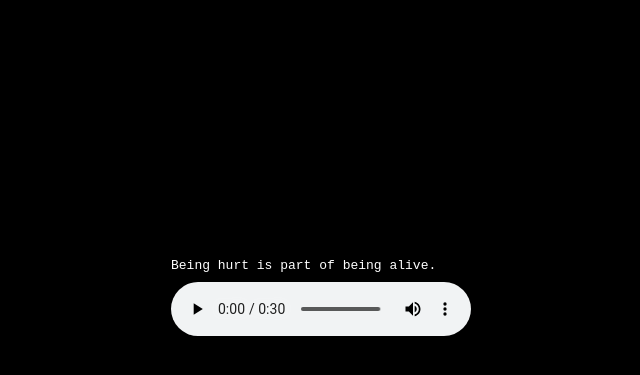
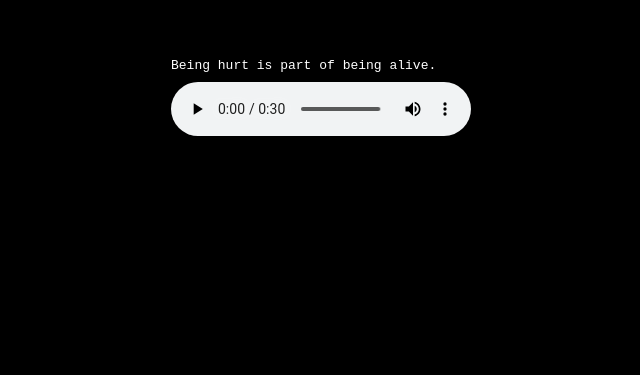
Before and after one commit to iiNacc/Jia., a plain HTML site: page index.html in a window 1280 px wide. Shown: the part 113-488 px from the top of the page, without its empty margins (319-959 px from the left). Drawn offline with Linux system fonts and the light colour scheme.

Commit message:
Update index.html

```diff
--- a/index.html
+++ b/index.html
@@ -2,7 +2,7 @@
 <title>Player</title><style>
 piano-player {background: linear-gradient(#1f1f1f, #000000);box-shadow:inset 0 1px 1px rgba(255, 255, 255, 0.2),0 10px 30px rgba(0, 0, 0, 0.7);
 border-radius: 12px;padding: 20px;width: 260px;text-align: center;box-sizing: border-box;}
-body{margin:20;background:#000;color:#fff;display:flex;flex-direction:column;align-items:center;justify-content:center;height:100vh;font-family:Courier new}
+body{margin:100;background:#000;color:#fff;display:flex;flex-direction:column;align-items:center;justify-content:center;height:50vh;font-family:Courier new}
 card{background:rgba(255,255,255,.06);padding:20px;border-radius:50px;backdrop-filter:blur(20px);width:min(320px,90vw);text-align:center}
 h1{font-size:13px;font-weight:300}audio{widt:100%}
 </style></head><body><div class=card><h1>Being hurt is part of being alive.</h1>
```
